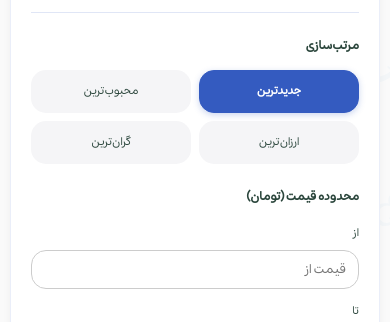
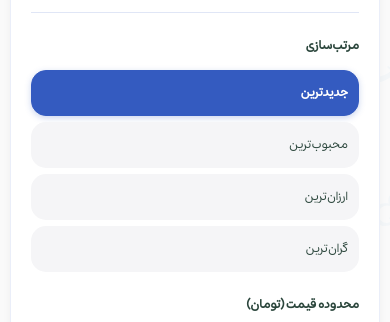
Before and after one commit to Arianhf/derakht-project-front, a Next.js app: page /shop in a window 390 px wide. Shown: the part 329-651 px from the top of the page. Built offline with nearby package versions, Linux system fonts and the light colour scheme; no server answers.

Commit message:
feat: add responsive handling for sort button grid

```diff
--- a/src/components/shop/ProductFilters.module.scss
+++ b/src/components/shop/ProductFilters.module.scss
@@ -140,3 +140,16 @@
     background-color: color.adjust($light-text, $lightness: 40%);
   }
 }
+
+// Responsive
+@media (max-width: $breakpoint-sm) {
+  .sortOptions {
+    grid-template-columns: 1fr;
+    gap: 6px;
+  }
+
+  .sortButton {
+    font-size: 15px;
+    text-align: right;
+  }
+}
```
